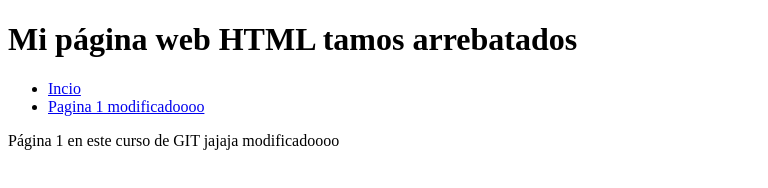
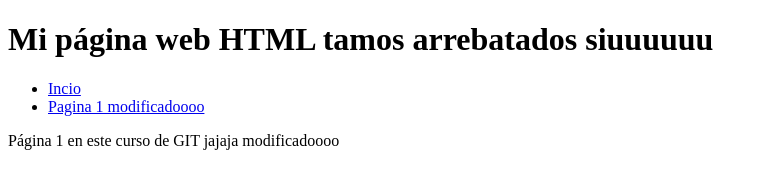
Before and after one commit to junaries/testeando, a plain HTML site: page pagina1.html in a window 1280 px wide. Shown: the whole page, without its empty margins (0-768 px from the left). Drawn offline with Linux system fonts and the light colour scheme.

Commit message:
Cambios en pagina1

```diff
--- a/pagina1.html
+++ b/pagina1.html
@@ -2,11 +2,11 @@
 <html lang="es">
 	<head>
 		<meta charset="utf-8">
-		<title>Página web HTML tamos arrebatados</title>
+		<title>Página web HTML tamos arrebatados siuuuuu</title>
 	</head>
 
 	<body>
-		<h1>Mi página web HTML tamos arrebatados</h1>
+		<h1>Mi página web HTML tamos arrebatados siuuuuuu</h1>
 		<ul>
 			<li><a href="index.html">Incio</a></li>
 			<li><a href="pagina1.html">Pagina 1 modificadoooo</a></li>
```
